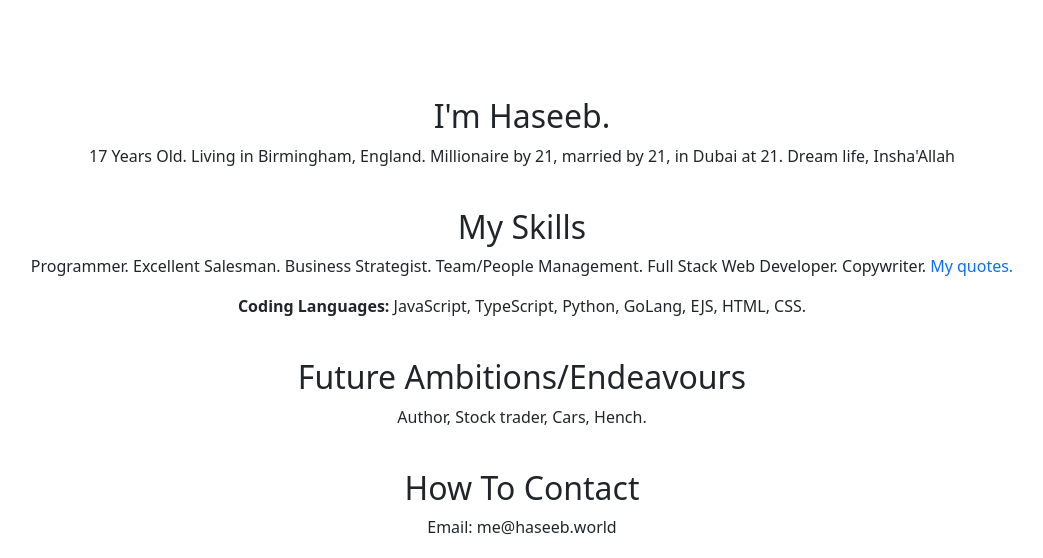
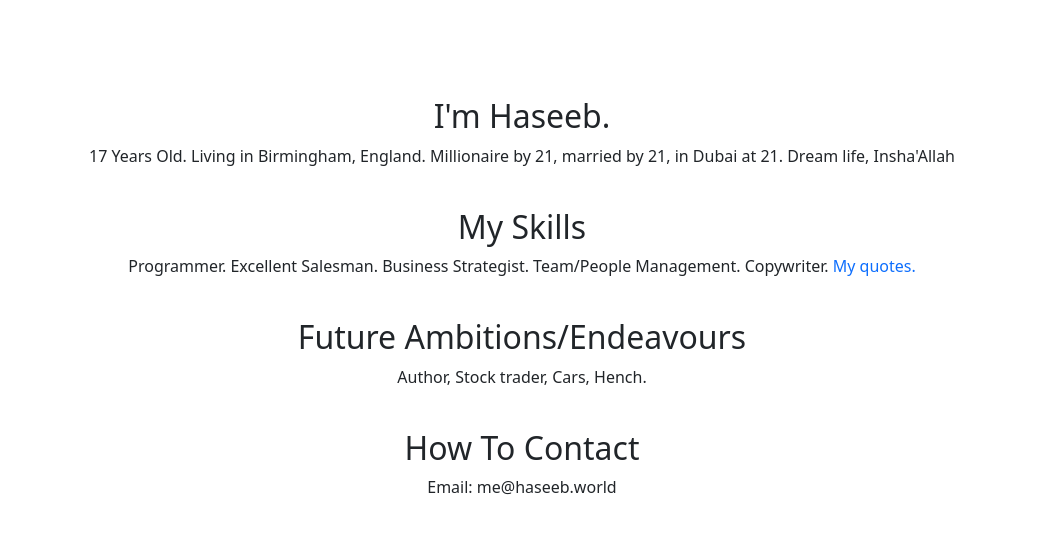
Before and after one commit to OfficiallyLost/haseeb.world, a Node project: template src/views/home.ejs in a window 1280 px wide. Shown: the top 558 px of the page, without its empty margins (118-1161 px from the left). Run offline with Node 20 templates, Linux system fonts and the light colour scheme; the template is opened without the code that fills it, so the values that code supplies are empty.

Commit message:
tidy text

```diff
--- a/src/views/home.ejs
+++ b/src/views/home.ejs
@@ -15,12 +15,8 @@
          <h2>My Skills</h2>
          <p>
             Programmer. Excellent Salesman. Business Strategist. Team/People
-            Management. Full Stack Web Developer. Copywriter.
+            Management. Copywriter.
             <a href="/quotes">My quotes.</a>
-         </p>
-         <p>
-            <b>Coding Languages:</b> JavaScript, TypeScript, Python, GoLang,
-            EJS, HTML, CSS.
          </p>
          <br />
          <h2>Future Ambitions/Endeavours</h2>
```
